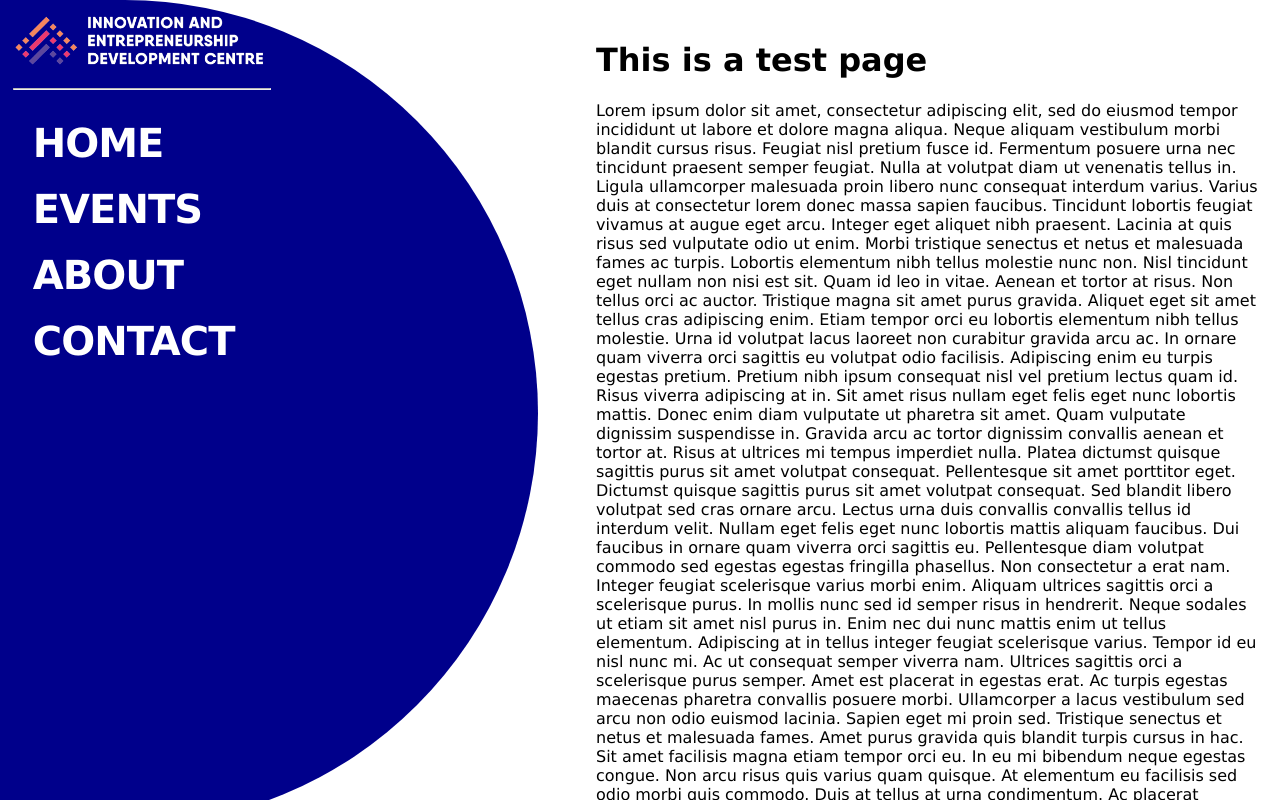
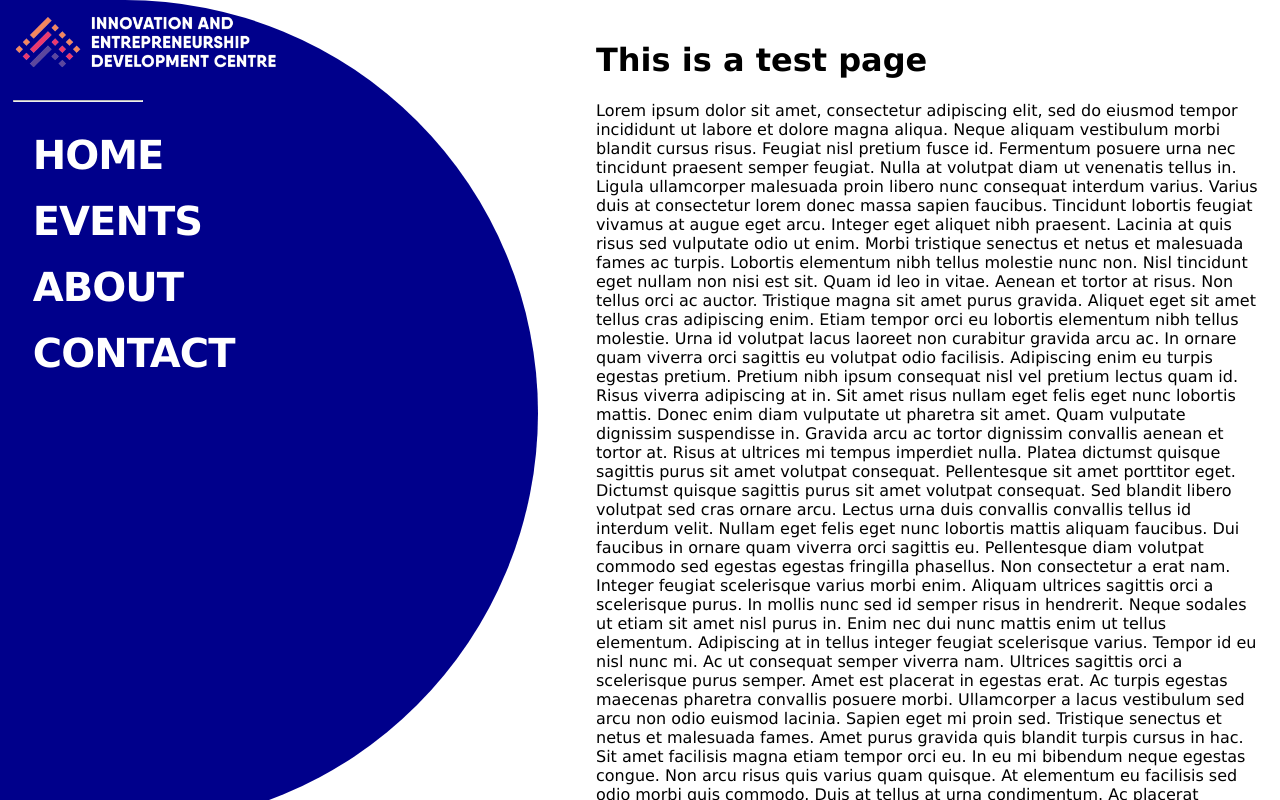
Before and after one commit to Shivsay/IEDC-React-Kiosk, a React (Create React App) app: page / in a window 1280 px wide. Shown: the top 800 px of the page. Built offline with nearby package versions, Linux system fonts and the light colour scheme; the HTML template or start-up script is replaced by a standard one.

Commit message:
changed favicon and added clickable logo

```diff
--- a/public/index.html
+++ b/public/index.html
@@ -24,7 +24,7 @@
       work correctly both with client-side routing and a non-root public URL.
       Learn how to configure a non-root public URL by running `npm run build`.
     -->
-    <title>React App</title>
+    <title>IEDC Kiosk App</title>
   </head>
   <body>
     <noscript>You need to enable JavaScript to run this app.</noscript>
--- a/src/App.js
+++ b/src/App.js
@@ -10,7 +10,6 @@ function App() {
     const [selectedContent, setSelectedContent]=useState('home');
 
     const handleMainChange = (selectedContent) => {
-        console.log("LLL");
         setSelectedContent(selectedContent);
     }
 
--- a/src/components/SideBar.js
+++ b/src/components/SideBar.js
@@ -5,9 +5,12 @@ const SideBar = ({handleBarMainChange}) => {
 
     return (
         <div className="sidebar">
-            <img src={logo} className="logo"/>
-            <hr className="line"></hr>
+
             <div className="sidebar-div">
+
+                <a href="#" onClick= {() => handleBarMainChange('home')}> <img src={logo} className="logo"/> </a>
+                <hr className="line"></hr>
+
                 <a className="sidebar-a" href="#" onClick= {() => handleBarMainChange('home')}>HOME</a>
                 <a className="sidebar-a" href="#" onClick= {() => handleBarMainChange('events')}>EVENTS</a>
                 <a className="sidebar-a" href="#" onClick= {() => handleBarMainChange('about')}>ABOUT</a>
--- a/src/index.css
+++ b/src/index.css
@@ -37,13 +37,12 @@ body {
     border-bottom-right-radius: 500px;
     display: flex;
     flex-direction: column;
-    /*justify-content: center;*/
     align-items: left;
 }
 
 .logo {
     height: auto;
-    max-width: 50%;
+    max-width: 105%;
 }
 
 .line {
@@ -54,6 +53,7 @@ body {
 
 .sidebar-div {
     font-size: 40px;
+    width: 50%;
 }
 
 .sidebar-a {
@@ -63,11 +63,6 @@ body {
     display: block;
     letter-spacing: -1px;
     font-weight: 600;
-}
-
-.sidebar-btn {
-    background-color: darkblue;
-    border-color: darkblue;
 }
 
 .content {
```
Also changed, not shown: 1 other file (tests, documents, lock files or other folders).
